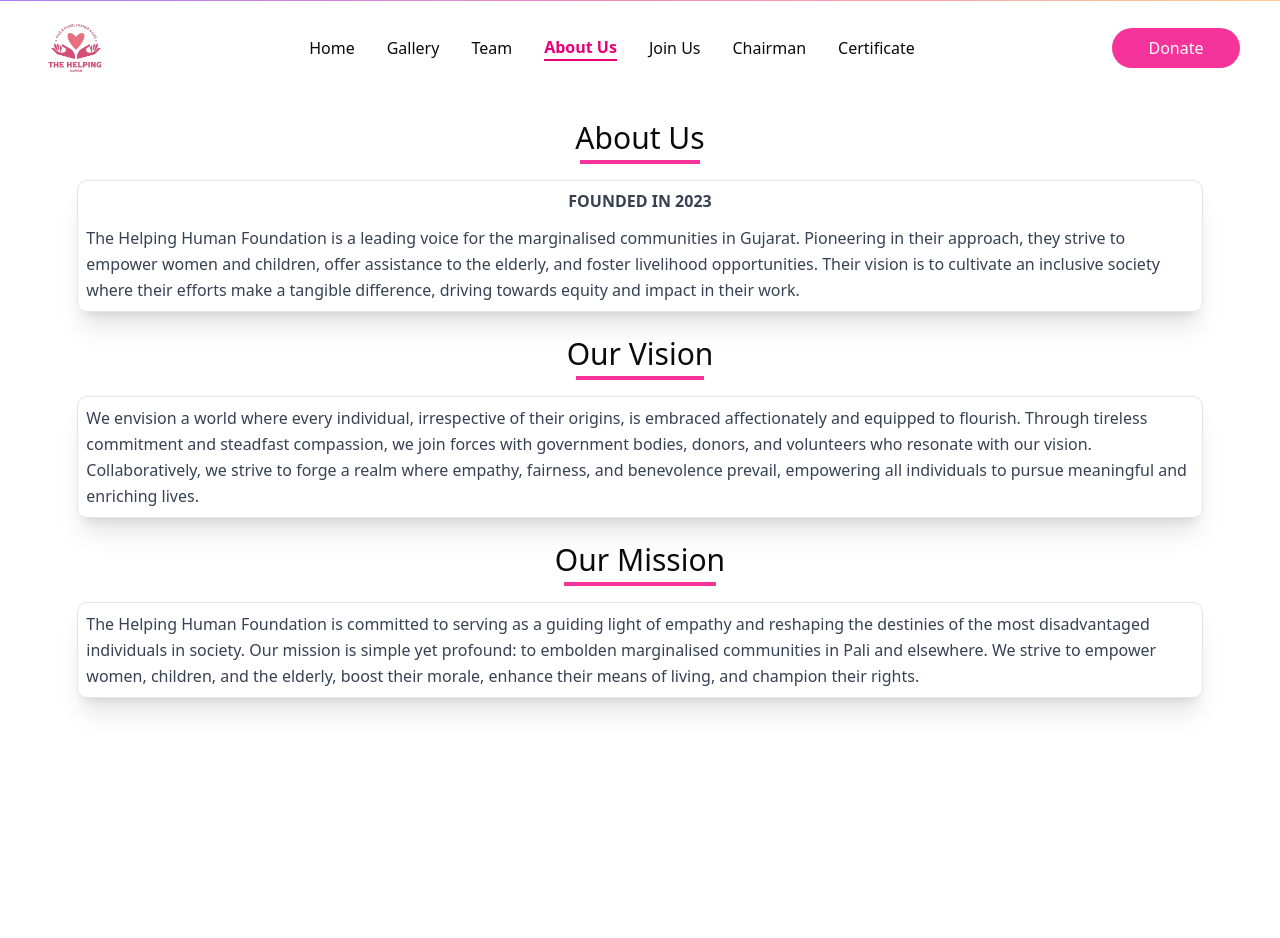
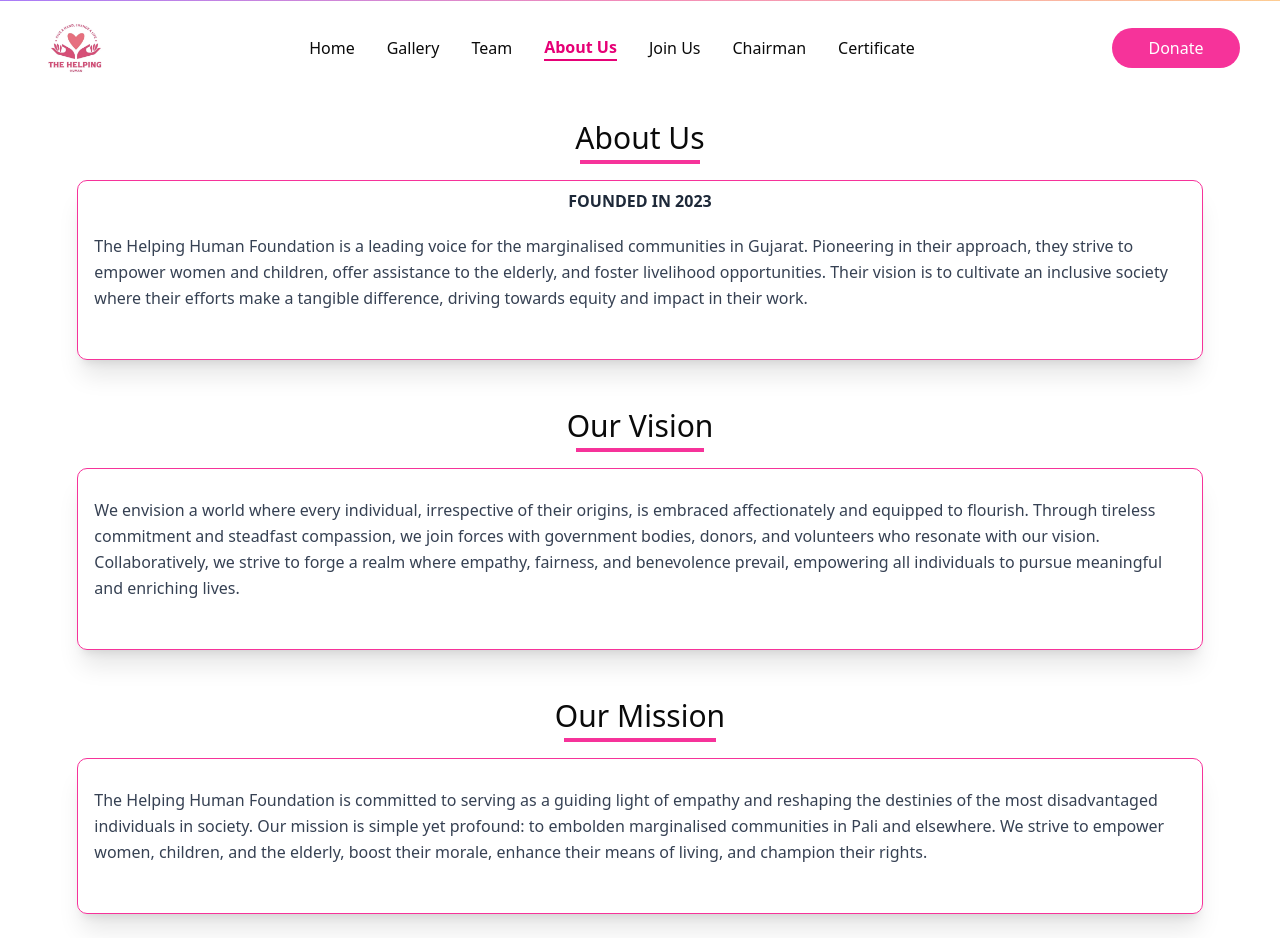
Before and after one commit to neerajhariyale/TheHelpingHumanFoundation, a React (Vite) app: page /about-us in a window 1280 px wide. Before the commit the page ends 800 px from the top, so only its background shows below. Built offline with nearby package versions, Linux system fonts and the light colour scheme; a web font is replaced by a local one.

Commit message:
theme change

```diff
--- a/src/component/Aboutus.tsx
+++ b/src/component/Aboutus.tsx
@@ -1,6 +1,6 @@
 const Aboutus = () => {
   return (
-    <div className="border border-gray-300 rounded-lg p-6 w-11/12 mx-auto bg-white shadow-lg flex justify-center items-center flex-col">
+    <div className="border-1 border-pink-500 rounded-lg p-6 w-11/12 mx-auto bg-white shadow-lg flex justify-center items-center flex-col">
       <h2 className="text-xl font-semibold  text-center mb-4">WITH YOU TODAY AND TOMORROW</h2>
       <p className="mb-3 text-md">
         <span className="font-semibold">Ravi Prakash Dahiya’s</span> initiative to assist the homeless brings about significant
--- a/src/component/Donation1.tsx
+++ b/src/component/Donation1.tsx
@@ -83,7 +83,7 @@ const DonationCard = ({ leftText, rightText, image }: Props) => {
   const navigate = useNavigate();
 
   return (
-    <div className="max-w-sm bg-white shadow-lg rounded-2xl overflow-hidden border border-gray-200">
+    <div className="max-w-sm bg-white shadow-lg rounded-2xl overflow-hidden border-1  border-pink-500">
       <img src={image} alt="Donation" className="w-64 h-52 object-cover" />
       <div className="p-4 flex flex-col justify-between items-center">
         <h2 className="text-lg font-semibold text-gray-800">{leftText}</h2>
--- a/src/component/Teams.tsx
+++ b/src/component/Teams.tsx
@@ -60,17 +60,17 @@ const Teams = () => {
           {founderData.map((item, index) => (
             <div
               key={index}
-              className="w-80 max-w-sm h-96 border-2 border-gray-300 shadow-xl transition-shadow duration-100 hover:shadow-2xl rounded-2xl p-6 cursor-pointer bg-blend-soft-light mx-auto"
+              className="w-80 max-w-sm h-96 border-1 border-pink-500 shadow-xl transition-shadow duration-100 hover:shadow-2xl rounded-2xl p-6 cursor-pointer bg-blend-soft-light mx-auto"
             >
               <img
                 src={item.src}
                 alt=""
                 className="h-24 w-24 object-cover mx-auto rounded-full"
               />
-              <p className="text-center text-xl font-semibold mt-3">
+              <p className="text-center text-xl font-semibold mt-3 text-pink-500">
                 {item.name}
               </p>
-              <p className="text-center text-md text-gray-700 font-semibold">
+              <p className="text-center text-md text-gray-800 font-semibold">
                 {item.position}
               </p>
               <p className="text-center text-gray-500  text-sm mt-2">
@@ -78,7 +78,7 @@ const Teams = () => {
               </p>
               <div className="flex justify-center mt-3">
                 <a href={item.social} target="_blank" rel="noopener noreferrer">
-                  <FaInstagram className="text-2xl text-red-500 hover:text-red-800 transition duration-200" />
+                  <FaInstagram className="text-2xl text-pink-500 hover:text-pink-800 transition duration-200" />
                 </a>
               </div>
             </div>
@@ -92,17 +92,17 @@ const Teams = () => {
           {memberData.map((item, index) => (
             <div
               key={index}
-              className="w-80 max-w-sm h-96 border-2 border-gray-300 shadow-xl transition-shadow duration-100 hover:shadow-2xl rounded-2xl p-6 cursor-pointer bg-blend-soft-light mx-auto"
+              className="w-80 max-w-sm h-96 border-1 border-pink-600 shadow-xl transition-shadow duration-100 hover:shadow-2xl rounded-2xl p-6 cursor-pointer bg-blend-soft-light mx-auto"
             >
               <img
                 src={item.src}
                 alt=""
                 className="h-24 w-24 object-cover mx-auto rounded-full"
               />
-              <p className="text-center text-xl font-semibold mt-3">
+              <p className="text-center text-xl font-semibold mt-3 text-pink-500">
                 {item.name}
               </p>
-              <p className="text-center text-md text-gray-700 font-semibold">
+              <p className="text-center text-md text-gray-800 font-semibold">
                 {item.position}
               </p>
               <p className="text-center text-gray-500 text-sm mt-2">
@@ -110,7 +110,7 @@ const Teams = () => {
               </p>
               <div className="flex justify-center mt-3">
                 <a href={item.social} target="_blank" rel="noopener noreferrer">
-                  <FaInstagram className="text-2xl text-red-500 hover:text-red-800 transition duration-200" />
+                  <FaInstagram className="text-2xl text-pink-500 hover:text-pink-600 transition duration-200" />
                 </a>
               </div>
             </div>
--- a/src/component/WelfareServices.tsx
+++ b/src/component/WelfareServices.tsx
@@ -49,7 +49,7 @@ const WelfareServices = () => {
       {services.map((item, index) => (
         <div
           key={index}
-          className="bg-white border shadow-md rounded-xl p-5 flex flex-col items-center text-center hover:shadow-xl transition-all duration-300"
+          className="bg-white border-1 border-pink-500 shadow-md rounded-xl p-5 flex flex-col items-center text-center hover:shadow-xl transition-all duration-300"
         >
           <div className="text-4xl mb-3">{item.emoji}</div>
           <h3 className="text-xl font-semibold mb-2">{item.title}</h3>
--- a/src/pages/AboutUs.tsx
+++ b/src/pages/AboutUs.tsx
@@ -2,12 +2,12 @@ const AboutUs = () => {
   return (
     <div className="w-11/12 mx-auto p-6  bg-white ">
       {/* About Us Section */}
-      <div className="mb-6">
+      <div className="mb-12">
         <h2 className="text-3xl  text-center">About Us</h2>
         <div className="w-30 border-b-4 border-pink-500 mx-auto mt-1 mb-4"></div>
-        <div className="border shadow-xl rounded-lg flex justify-center items-center flex-col p-2">
-            <h4 className="text-md font-bold text-center text-gray-700">FOUNDED IN 2023</h4>
-        <p className="mt-3 text-gray-700 leading-relaxed">
+        <div className="border-1 border-pink-500 shadow-xl rounded-lg flex justify-center items-center flex-col p-2">
+            <h4 className="text-md font-semibold text-center text-gray-800">FOUNDED IN 2023</h4>
+        <p className="mt-3 text-gray-700 leading-relaxed mb-8 p-2 ">
           The Helping Human Foundation is a leading voice for the marginalised communities
           in Gujarat. Pioneering in their approach, they strive to empower women and children,
           offer assistance to the elderly, and foster livelihood opportunities. Their vision
@@ -18,11 +18,11 @@ const AboutUs = () => {
       </div>
 
       {/* Vision Section */}
-      <div className="mb-6">
+      <div className="mb-12">
         <h2 className="text-3xl text-center">Our Vision</h2>
         <div className="w-32 border-b-4 border-pink-500 mx-auto mt-1 mb-4"></div>
-        <div className="border shadow-xl rounded-lg flex justify-center items-center  flex-col p-2">
-        <p className="text-gray-700 leading-relaxed">
+        <div className="border-1 border-pink-500 shadow-xl rounded-lg flex justify-center items-center  flex-col p-2">
+        <p className="text-gray-700 leading-relaxed mt-3 mb-8 p-2">
           We envision a world where every individual, irrespective of their origins, is embraced
           affectionately and equipped to flourish. Through tireless commitment and steadfast
           compassion, we join forces with government bodies, donors, and volunteers who resonate
@@ -36,8 +36,8 @@ const AboutUs = () => {
       <div>
         <h2 className="text-3xl  text-center">Our Mission</h2>
         <div className="w-38 border-b-4 border-pink-500 mx-auto mt-1 mb-4"></div>
-        <div className="border shadow-xl rounded-lg flex justify-center items-center flex-col p-2">
-        <p className="text-gray-700 leading-relaxed">
+        <div className="border-1 border-pink-500 shadow-xl rounded-lg flex justify-center items-center flex-col p-2">
+        <p className="text-gray-700 leading-relaxed mt-3 mb-8 p-2">
           The Helping Human Foundation is committed to serving as a guiding light of empathy
           and reshaping the destinies of the most disadvantaged individuals in society.
           Our mission is simple yet profound: to embolden marginalised communities in Pali
--- a/src/pages/Chairman.tsx
+++ b/src/pages/Chairman.tsx
@@ -7,7 +7,7 @@ import { FontAwesomeIcon } from "@fortawesome/react-fontawesome";
 import { faWhatsapp } from "@fortawesome/free-brands-svg-icons";
 const Chairman = () => {
   return (
-    <div className="flex flex-col lg:flex-row xl:flex-row justify-center gap-4 border-2 rounded-lg w-11/12 p-2">
+    <div className="flex flex-col lg:flex-row xl:flex-row justify-center gap-4 border-1 border-pink-500 rounded-lg w-11/12 p-2">
       <a
         href="https://wa.me/919079554009" // Replace with your own number+91
         target="_blank"
@@ -24,7 +24,7 @@ const Chairman = () => {
         <h1 className="text-3xl text-center mt-3 font-semibold text-pink-500 tracking-wide">
           Ravi Prakash Dahiya
         </h1>
-        <p className="text-md text-center  font-light text-gray-800 ">
+        <p className="text-md text-center   text-gray-800 ">
           Founder & Chairman
         </p>
         <p className="mt-3 p-4 ">
```
